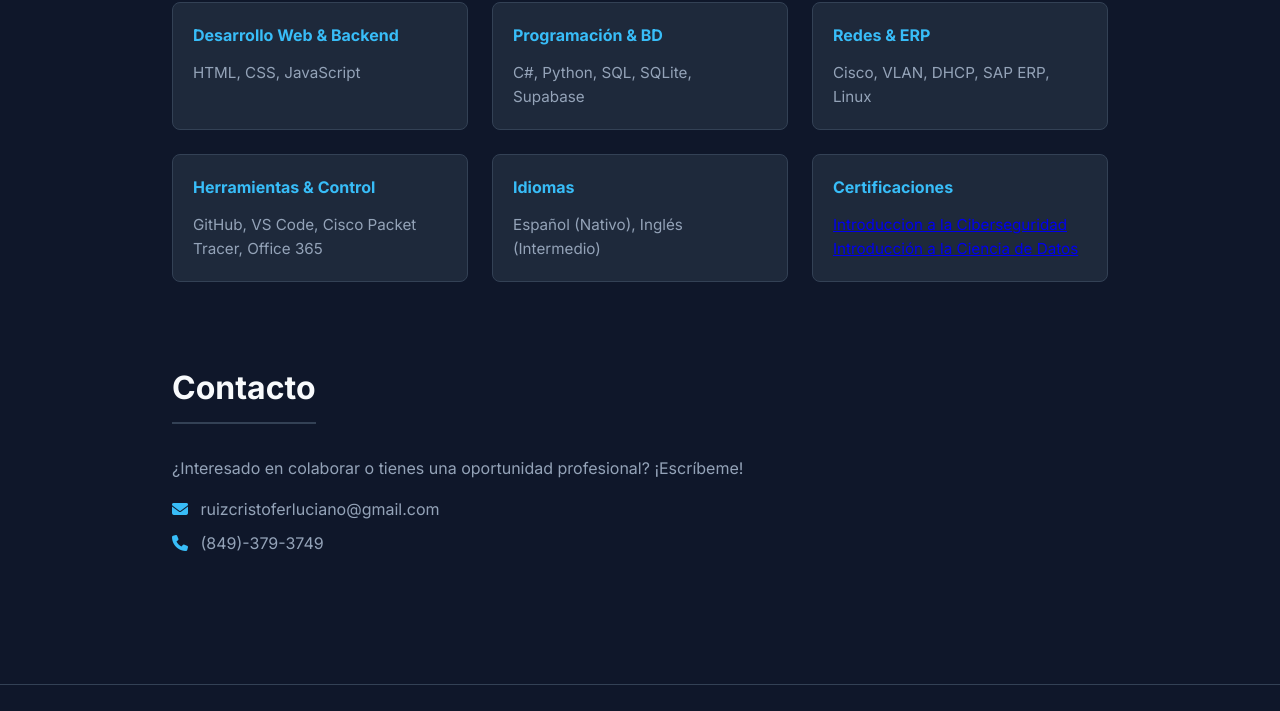
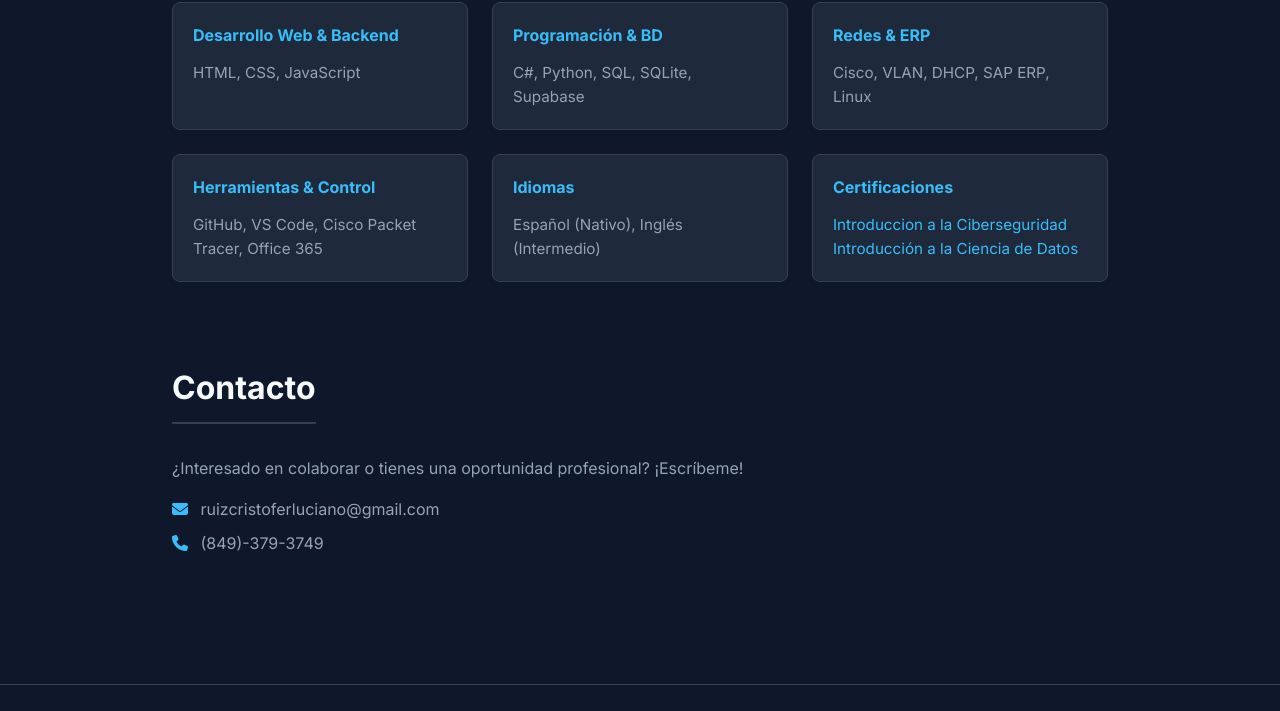
Before and after one commit to Crixx17/Mi-portafolio-Web, a plain HTML site: page index.html in a window 1280 px wide. Shown: the part 2249-2960 px from the top of the page. Drawn offline with Linux system fonts and the light colour scheme.

Commit message:
Update style.css

```diff
--- a/style.css
+++ b/style.css
@@ -305,3 +305,8 @@ footer .social-links a:hover {
     transform: scale(1.05);
     box-shadow: 0 15px 30px -5px rgba(56, 189, 248, 0.5);
 }
+
+a {
+  color:  #38bdf8;
+  text-decoration: none;
+}
```
